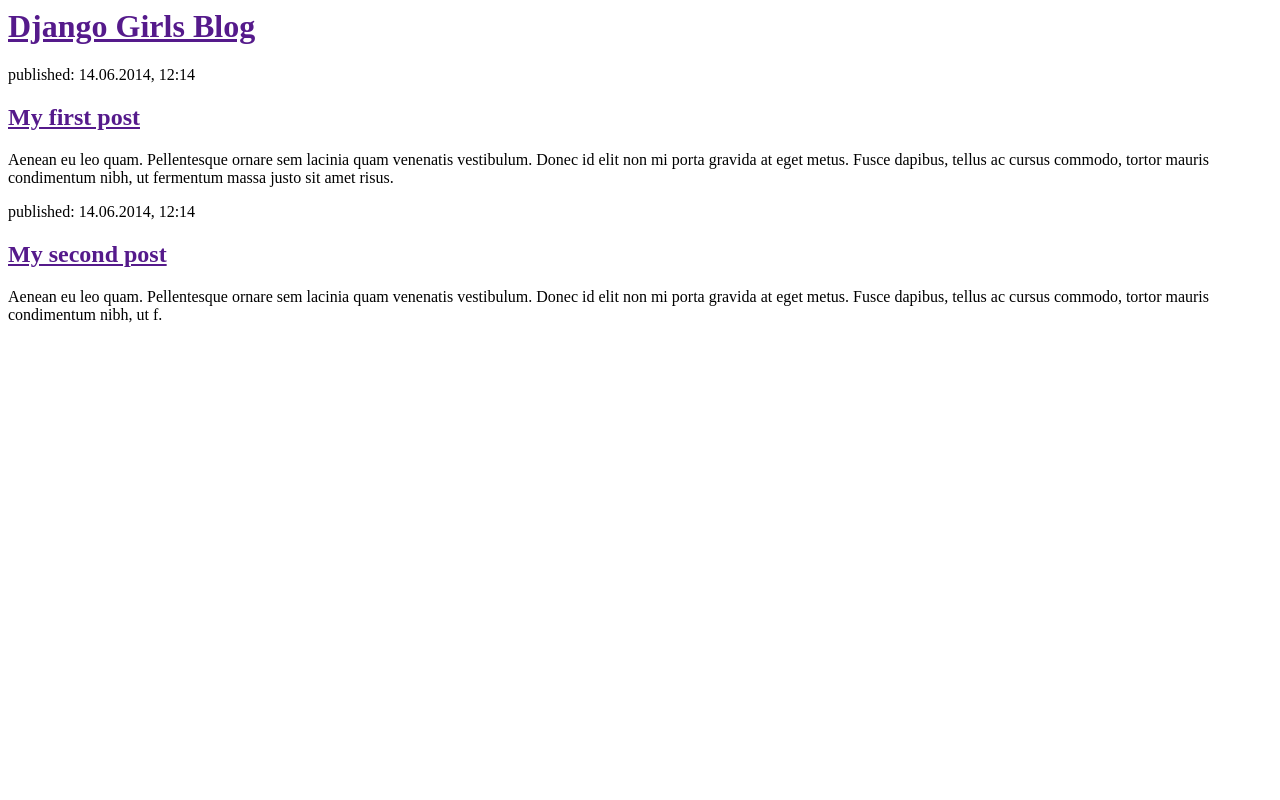
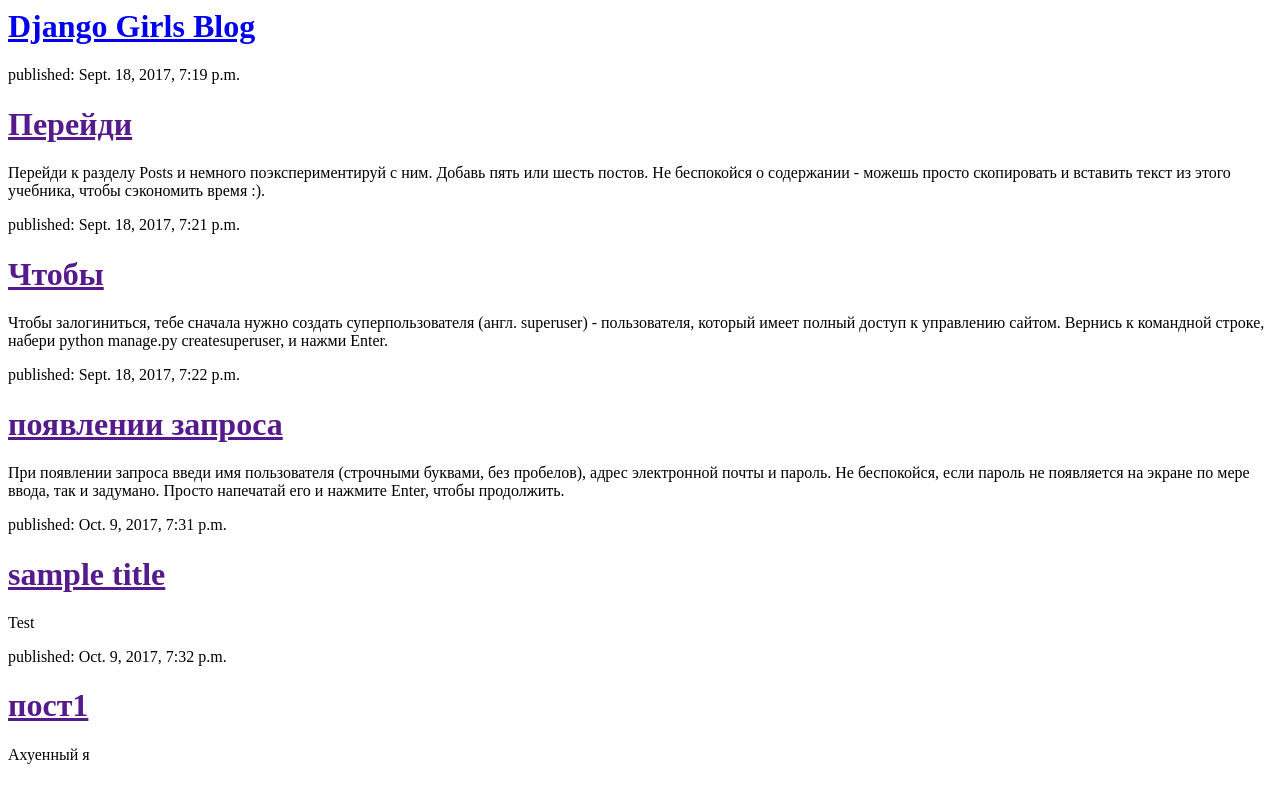
Before and after one commit to Azraelushka/my-first-blog, a Django app: page / in a window 1280 px wide. Run offline with Django 3.2, Linux system fonts and the light colour scheme; data comes from the database, SQL or seed files in the repository.

Commit message:
Modified templates to display posts from database.

```diff
--- a/blog/templates/blog/post_list.html
+++ b/blog/templates/blog/post_list.html
@@ -1,22 +1,10 @@
-<html>
-    <head>
-        <title>Django Girls blog</title>
-    </head>
-    <body>
+<div>
+        <h1><a href="/">Django Girls Blog</a></h1>
+        </div>
+        {% for post in posts %}
         <div>
-            <h1><a href="">Django Girls Blog</a></h1>
+        <p>published: {{ post.published_date }}</p>
+        <h1><a href="">{{ post.title }}</a></h1>
+        <p>{{ post.text|linebreaksbr }}</p>
         </div>
-
-        <div>
-            <p>published: 14.06.2014, 12:14</p>
-            <h2><a href="">My first post</a></h2>
-            <p>Aenean eu leo quam. Pellentesque ornare sem lacinia quam venenatis vestibulum. Donec id elit non mi porta gravida at eget metus. Fusce dapibus, tellus ac cursus commodo, tortor mauris condimentum nibh, ut fermentum massa justo sit amet risus.</p>
-        </div>
-
-        <div>
-            <p>published: 14.06.2014, 12:14</p>
-            <h2><a href="">My second post</a></h2>
-            <p>Aenean eu leo quam. Pellentesque ornare sem lacinia quam venenatis vestibulum. Donec id elit non mi porta gravida at eget metus. Fusce dapibus, tellus ac cursus commodo, tortor mauris condimentum nibh, ut f.</p>
-        </div>
-    </body>
-</html>
+        {% endfor %}
--- a/blog/views.py
+++ b/blog/views.py
@@ -1,4 +1,7 @@
 from django.shortcuts import render
+from django.utils import timezone
+from .models import Post
 
 def post_list(request):
-    return render(request, 'blog/post_list.html', {})
+    posts = Post.objects.filter(published_date__lte=timezone.now()).order_by('published_date')
+    return render(request, 'blog/post_list.html', {'posts': posts})
--- a/mysite/settings.py
+++ b/mysite/settings.py
@@ -25,7 +25,7 @@
 # SECURITY WARNING: don't run with debug turned on in production!
 DEBUG = True
 
-ALLOWED_HOSTS = ['azrael.pythonanywhere.com', ]
+ALLOWED_HOSTS = ['azrael.pythonanywhere.com', '127.0.0.1']
 
 
 # Application definition
--- a/myvenv/pip-selfcheck.json
+++ b/myvenv/pip-selfcheck.json
@@ -1 +1 @@
-{"last_check":"2017-09-15T18:06:41Z","pypi_version":"9.0.1"}
+{"last_check":"2017-10-12T12:03:51Z","pypi_version":"9.0.1"}
```
Also changed, not shown: .gitignore.py.
